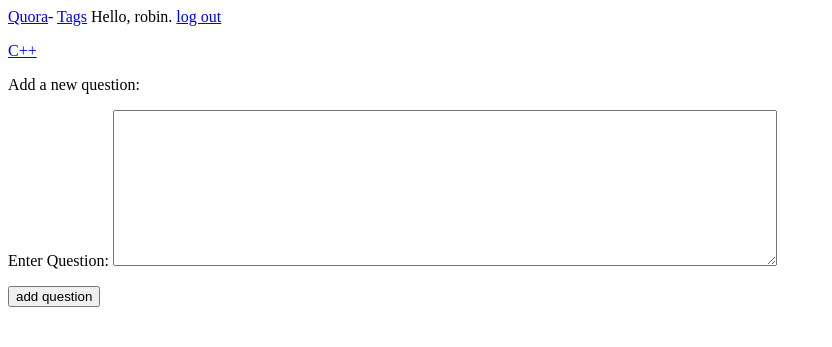
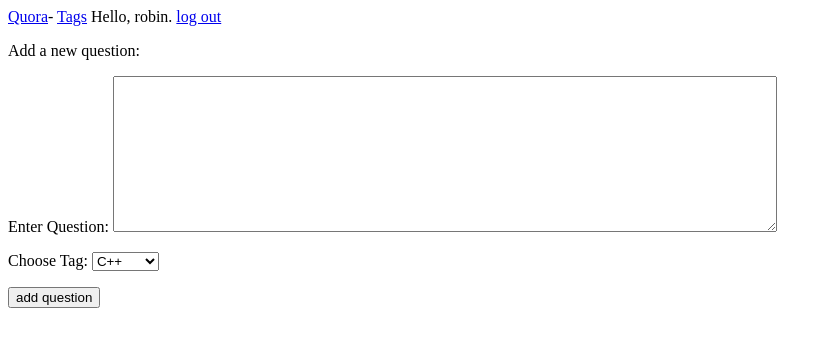
Before and after one commit to vaibhav0509/django-project, a Django app: page /new_question/1/ in a window 1280 px wide. Shown: the top 347 px of the page, without its empty margins (0-832 px from the left). Run offline with Django 3.2, Linux system fonts and the light colour scheme; a user stored in the database is signed in; data comes from the database, SQL or seed files in the repository; both versions use the stored data as it was after the commit.

Commit message:
Add files via upload

```diff
--- a/quora/forms.py
+++ b/quora/forms.py
@@ -1,6 +1,7 @@
 from django import forms
 
 from . models import Tag, Question ,Answer
+
 
 class TagForm(forms.ModelForm):
     class Meta:
@@ -11,9 +12,10 @@ class TagForm(forms.ModelForm):
 class QuestionForm(forms.ModelForm):
     class Meta:
         model = Question
-        fields = ['text']
-        labels = {'text':'Enter Question'}
-        widgets = {'text': forms.Textarea(attrs={'cols':80})}
+        fields = ['text','tag']
+        initial = {'tag':1}
+        labels = {'text':'Enter Question','tag':'Choose Tag'}
+        widgets = {'text': forms.Textarea(attrs={'cols':80}),}
 
 class AnswerForm(forms.ModelForm):
     class Meta:
--- a/quora/templates/quora/index.html
+++ b/quora/templates/quora/index.html
@@ -7,6 +7,9 @@
     our large community.<br>
     You can also give answers to others questions and help others and also increase our
     ever incresasing database of knowledge.
+</p>
+<p>
+	<a href="{% url 'quora:new_question' %}">Add New Question</a>
 </p>
 
 <p>
--- a/quora/templates/quora/new_question.html
+++ b/quora/templates/quora/new_question.html
@@ -1,9 +1,8 @@
 {% extends "quora/base.html" %}
 {% block content %}
-<p><a href="{% url 'quora:tag' tag.id %}">{{ tag }}</a></p>
 
  <p>Add a new question:</p>
-<form action="{% url 'quora:new_question' tag.id %}" method='post'>
+<form action="{% url 'quora:new_question' %}" method='post'>
  {% csrf_token %}
  {{ form.as_p }}
  <button name='submit'>add question</button>
--- a/quora/templates/quora/tag.html
+++ b/quora/templates/quora/tag.html
@@ -2,10 +2,10 @@
 
 {% block content %}
 
-  <p>Tag: {{ tag }}</p>
+  <p>Tag:</p>
   <p>Questions:</p>
   <p>
-        <a href="{% url 'quora:new_question' tag.id %}">add new question</a>
+        <a href="{% url 'quora:new_question_tag' tag.id %}">add new question</a>
   </p>
   <ul>
   {% for question in questions %}
--- a/quora/urls.py
+++ b/quora/urls.py
@@ -19,7 +19,8 @@ urlpatterns = [
     path('new_tag', views.new_tag, name='new_tag'),
 
     # Page for adding a new question.
-    path('new_question/<int:tag_id>/',views.new_question, name='new_question'),
+    path('new_question',views.new_question, name='new_question'),
+    path('new_question/<int:tag_id>/',views.new_question, name='new_question_tag'),
 
     # Page for showing question and answer.
     path('question/<int:question_id>/', views.question, name='question'),
--- a/quora/views.py
+++ b/quora/views.py
@@ -51,24 +51,25 @@ def question(request, question_id):
 
 
 @login_required
-def new_question(request, tag_id):
+def new_question(request, tag_id=1):
     """Adding a new Question to a particular tag."""
-    tag = Tag.objects.get(id=tag_id)
+    #tag = Tag.objects.get(id=tag_id)
 
     if request.method != 'POST':
         # No data submitted; create a blank form.
         form = QuestionForm()
+        form.fields['tag'].initial = tag_id
     else:
         # POST data submitted; process data.
         form = QuestionForm(data=request.POST)
         if form.is_valid():
             new_question = form.save(commit=False)
-            new_question.tag = tag
+            #new_question.tag = tag
             new_question.owner = request.user
             new_question.save()
-            return HttpResponseRedirect(reverse('quora:tag',args=[tag_id]))
+            return HttpResponseRedirect(reverse('quora:index'))
 
-    context = {'tag':tag,'form':form}
+    context = {'form':form}
     return render(request, 'quora/new_question.html', context)
 
 @login_required
```
Also changed, not shown: db.sqlite3.
